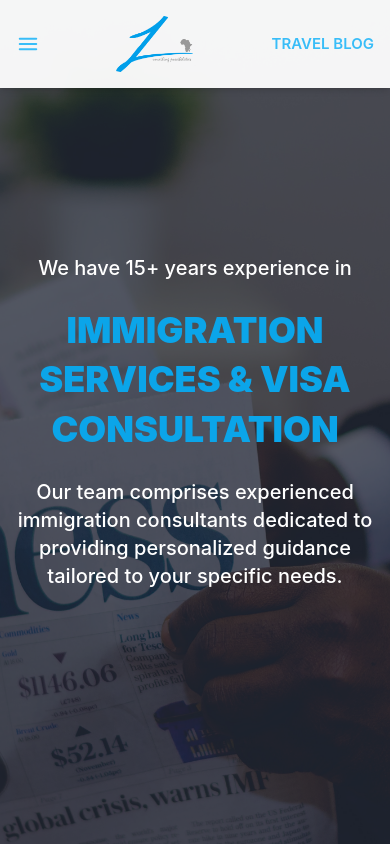
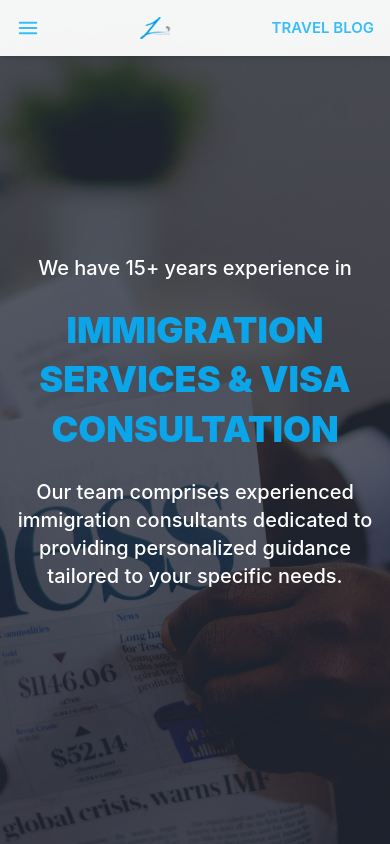
Before and after one commit to nikolasdevs/zinafri, a Vue app: page / in a window 390 px wide. Shown: the top 844 px of the page. Built offline with nearby package versions, Linux system fonts and the light colour scheme.

Commit message:
header was adjusted for small devices

```diff
--- a/public/style.css
+++ b/public/style.css
@@ -854,6 +854,10 @@ video {
   width: 91.666667%;
 }
 
+.w-8 {
+  width: 2rem;
+}
+
 .max-w-4xl {
   max-width: 56rem;
 }
@@ -1485,6 +1489,10 @@ video {
     width: 16rem;
   }
 
+  .md\:w-20 {
+    width: 5rem;
+  }
+
   .md\:flex-row {
     flex-direction: row;
   }
--- a/src/components/TheHeader.vue
+++ b/src/components/TheHeader.vue
@@ -22,8 +22,9 @@ export default {
 </script>
 
 <template>
-  <div class="text-sky-400 p-4 shadow-md fixed w-full z-50 bg-white bg-opacity-95  ">
-    <div class=""></div>
+  <div
+    class="text-sky-400 p-4 shadow-md fixed w-full z-50 bg-white bg-opacity-95"
+  >
     <div class="container mx-auto flex justify-between items-center">
       <div class="md:hidden flex cursor-pointer" @click="toggleMenu">
         <span v-if="isMenuOpen"
@@ -79,8 +80,8 @@ export default {
         </div>
       </transition>
 
-      <div class="w-20 flex items-center justify-center">
-        <a href=""><img src="../assets/images/logo.png" alt="" /></a>
+      <div class="w-8 md:w-20 flex items-center justify-center">
+        <a href=""><img src="../assets/images/logo.png" alt="logo" /></a>
       </div>
 
       <div class="hidden md:flex">
```
